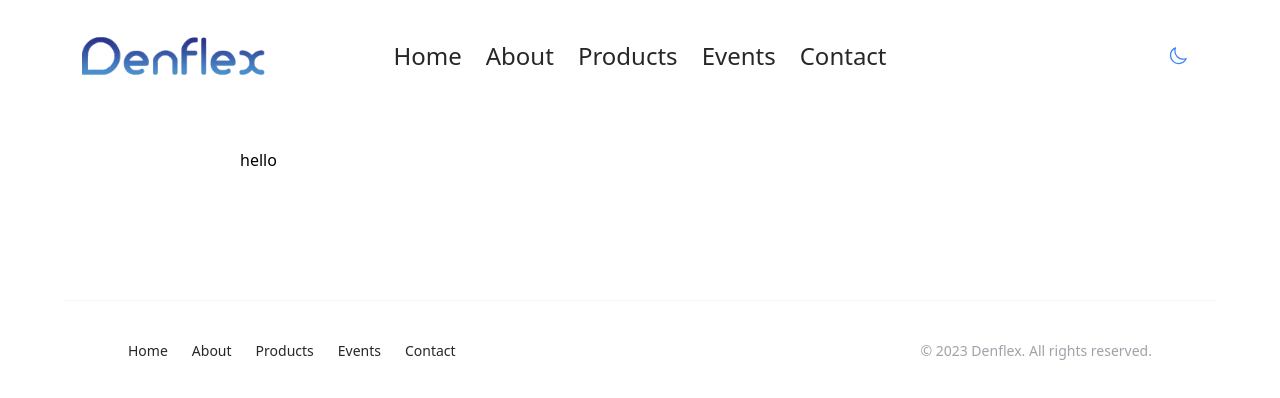
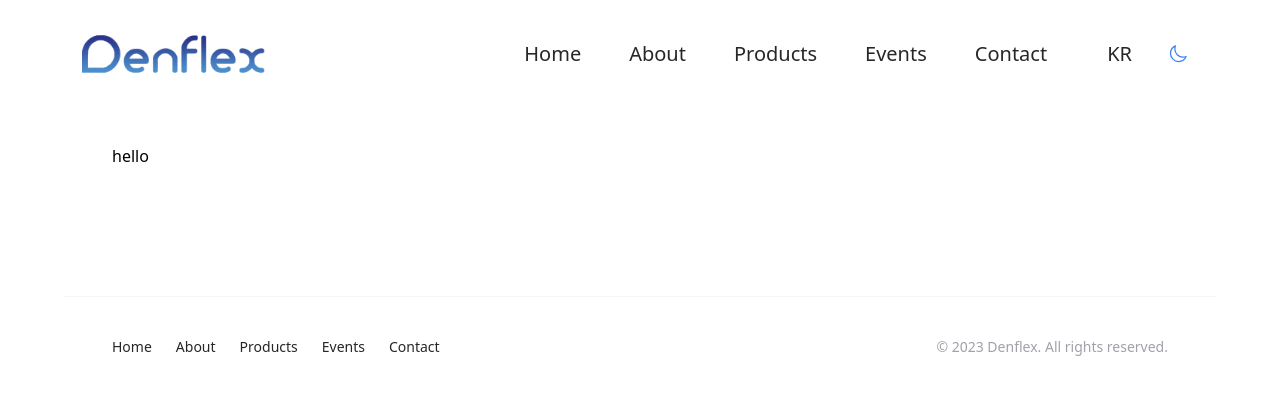
Before and after one commit to jaeungkim/denflex-app, a Next.js app: page / in a window 1280 px wide. Shown: the top 398 px of the page. Built offline with nearby package versions, Linux system fonts and the light colour scheme.

Commit message:
230521 04:02pm

```diff
--- a/components/Footer.tsx
+++ b/components/Footer.tsx
@@ -33,7 +33,7 @@ const Footer = () => {
         <div className="mx-auto max-w-7xl lg:px-8">
           <div className="border-t border-zinc-100 pt-10 pb-16 dark:border-zinc-700/40">
             <div className="relative px-4 sm:px-8 lg:px-12">
-              <div className="mx-auto max-w-2xl lg:max-w-5xl">
+              <div className="mx-auto max-w-4xl lg:max-w-6xl">
                 <div className="flex flex-col items-center justify-between gap-6 sm:flex-row">
                   {menu}
                   <p className="text-sm text-zinc-400 dark:text-zinc-500">
--- a/components/Navbar.tsx
+++ b/components/Navbar.tsx
@@ -60,14 +60,14 @@ export default function Navbar() {
             <div className="p-0.5 backdrop-blur">
               <Link className="pointer-events-auto" href="/">
                 <img
-                  className="h-auto"
+                  className="h-8 lg:h-auto"
                   src="/images/logo.png"
                   alt="denflexLogo"
                 />
               </Link>
             </div>
           </div>
-          <div className="flex flex-2 justify-end md:justify-center items-center">
+          <div className="flex justify-end flex-1 items-center">
             {/* Mobile Menu */}
             <div
               className="pointer-events-auto md:hidden"
@@ -85,14 +85,14 @@ export default function Navbar() {
             </div>
             {/* DESKTOP */}
             <nav className="pointer-events-auto hidden md:block">
-              <ul className="flex px-3 text-2xl font-medium text-zinc-800 backdrop-blur dark:text-zinc-200 ">
+              <ul className="flex px-3 text-lg lg:text-xl font-medium text-zinc-800 backdrop-blur dark:text-zinc-200">
                 {navigation.map((item) => (
                   <li
                     key={item.name}
                     aria-current={item.current ? "page" : undefined}
                   >
                     <Link
-                      className="relative block px-3 py-2 transition hover:text-blue-500 dark:hover:text-blue-400"
+                      className="relative block px-3 lg:px-6 py-2 transition hover:text-blue-500 dark:hover:text-blue-400"
                       href={item.href}
                     >
                       {item.name}
@@ -101,11 +101,15 @@ export default function Navbar() {
                 ))}
               </ul>
             </nav>
+            <div className="pointer-events-auto font-medium text-lg lg:text-xl text-zinc-800 backdrop-blur dark:text-zinc-200">
+              <p className="px-3 lg:px-6 py-2 transition hover:text-blue-500 dark:hover:text-blue-400">KR</p>
+            </div>
+            <div className="pointer-events-auto">{renderThemeChanger()}</div>
           </div>
 
-          <div className="flex justify-end md:flex-1 items-center">
-            <div className="pointer-events-auto">{renderThemeChanger()}</div>
-          </div>
+          {/* <div className="flex justify-end md:flex-1 items-center">
+
+          </div> */}
         </div>
       </div>
 
--- a/components/shared/layout.tsx
+++ b/components/shared/layout.tsx
@@ -17,14 +17,14 @@ export default function Layout({
       <Head>
         <link rel="icon" href="/favicon.ico" />
         <meta name="description" content="Denflex website" />
-        {/* <meta property="og:image" content="https://www.jaeungkim.com/api/og" /> */}
+        <meta property="og:image" content="https://www.deflex.com/api/og" />
         <meta name="og:title" content={siteTitle} />
         <meta name="twitter:card" content="summary_large_image" />
       </Head>
       <Header />
       <div className="relative">
         <main className="sm:px-8 mt-9 mx-auto max-w-7xl lg:px-8">
-          <div className="relative px-4 sm:px-8 lg:px-12 max-w-2xl lg:max-w-4xl mx-auto">
+          <div className="relative px-4 sm:px-8 lg:px-12 max-w-4xl lg:max-w-6xl mx-auto">
             {children}
           </div>
         </main>
```
